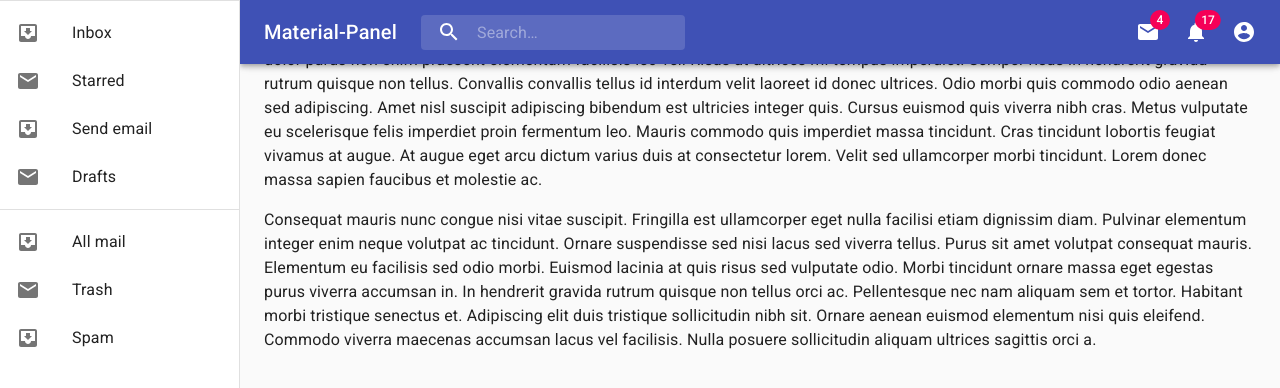
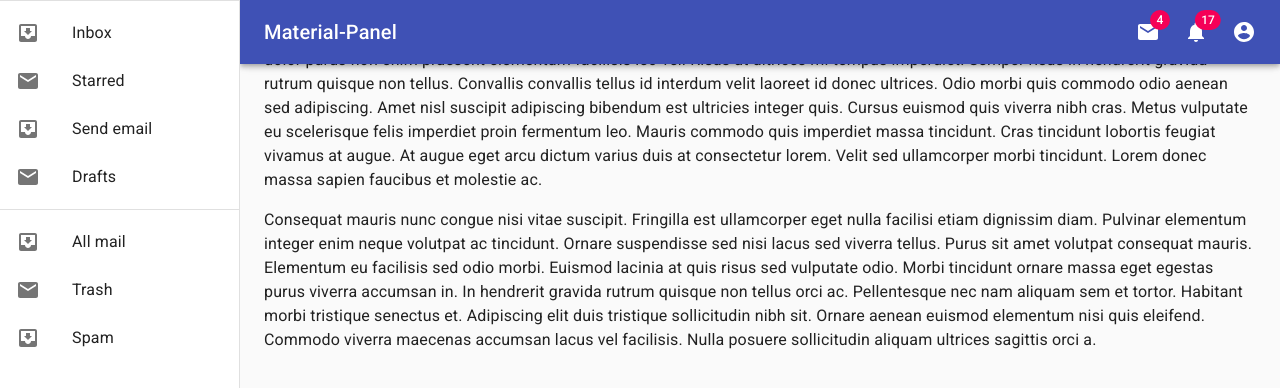
Before and after one commit to nikandlv/material-ui-panel, a React (Create React App) app: page / in a window 1280 px wide. Shown: the top 388 px of the page. Built offline with nearby package versions, Linux system fonts and the light colour scheme.

Commit message:
Removed the searchbar

```diff
--- a/src/layouts/Appbar.jsx
+++ b/src/layouts/Appbar.jsx
@@ -187,19 +187,6 @@ export default function PrimarySearchAppBar(props) {
           <Typography className={classes.title} variant="h6" noWrap>
             Material-Panel
           </Typography>
-          <div className={classes.search}>
-            <div className={classes.searchIcon}>
-              <SearchIcon />
-            </div>
-            <InputBase
-              placeholder="Search…"
-              classes={{
-                root: classes.inputRoot,
-                input: classes.inputInput,
-              }}
-              inputProps={{ 'aria-label': 'search' }}
-            />
-          </div>
           <div className={classes.grow} />
           <div className={classes.sectionDesktop}>
             <IconButton aria-label="show 4 new mails" color="inherit">
```
